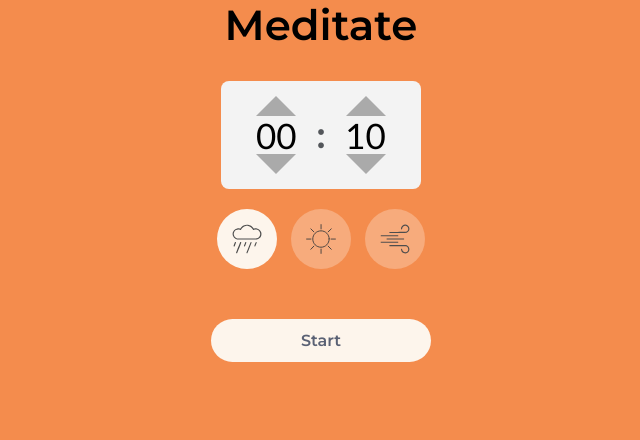
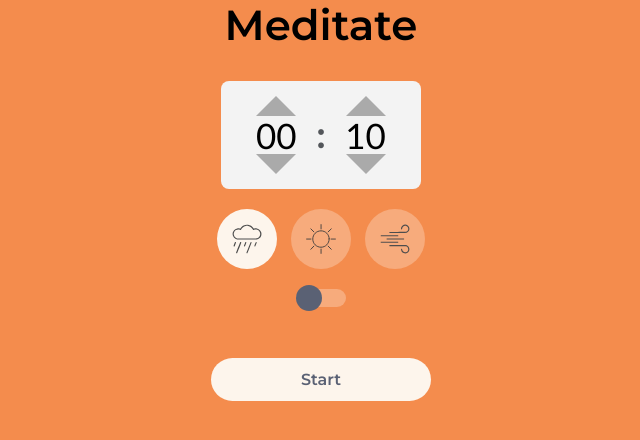
Before and after one commit to NunoGaioPereira/meditation-timer, a PHP site: page / in a window 1280 px wide. Shown: the part 31-471 px from the top of the page, without its empty margins (319-959 px from the left). Run offline with PHP 8.4, Linux system fonts and the light colour scheme.

Commit message:
add: create toggle switch

```diff
--- a/css/meditation.css
+++ b/css/meditation.css
@@ -13,7 +13,6 @@
 }
 
 body {
-    /* background-color: #ffce00; */
     background-color: var(--background);
     font-family: 'Montserrat', sans-serif;
 }
@@ -55,7 +54,6 @@ h3 {
     padding: 25px 15px;
     background-color: #f3f3f3;
     border-radius: 8px;
-    /* box-shadow: 0 0 6px rgba(0, 0, 0, 0.2); */
     color: #53565a;
     font-size: 35px;
     font-weight: 700;
@@ -156,6 +154,72 @@ h3 {
   height: 100%;
 }
 
+.settings {
+    margin: 0 auto;
+    max-width: 600px;
+    text-align: center;
+}
+
+.switch {
+  position: relative;
+  display: inline-block;
+  width: 50px;
+  height: 18px;
+}
+
+.switch input {
+  opacity: 0;
+  width: 0;
+  height: 0;
+}
+
+.slider {
+  position: absolute;
+  cursor: pointer;
+  top: 0;
+  left: 0;
+  right: 0;
+  bottom: 0;
+  background-color: var(--dark-contrast);
+  -webkit-transition: .4s;
+  transition: .4s;
+}
+
+.slider:before {
+  position: absolute;
+  content: "";
+  height: 26px;
+  width: 26px;
+  left: 0px;
+  bottom: -4px;
+  background-color: var(--gray);
+  -webkit-transition: .3s;
+  transition: .3s;
+}
+
+input:checked + .slider {
+  background-color: var(--light-contrast);
+}
+
+input:focus + .slider {
+  box-shadow: 0 0 1px var(--light-contrast);
+}
+
+input:checked + .slider:before {
+  -webkit-transform: translateX(25px);
+  -ms-transform: translateX(25px);
+  transform: translateX(25px);
+}
+
+/* Rounded sliders */
+.slider.round {
+  border-radius: 34px;
+}
+
+.slider.round:before {
+  border-radius: 50%;
+}
+
 #start {
     margin: 50px auto 0;
     display: block;
@@ -227,12 +291,6 @@ h3 {
 .player-container {
   height: 200px;
   text-align: center;
-  /*padding-top:*/
-  /*flex: 1; */
-  /*display: flex;*/
-  /*flex-direction: column;*/
-  /*justify-content: space-evenly;*/
-  /*align-items: center;*/
 }
 
 .player-container {
@@ -253,7 +311,6 @@ h3 {
 }
 
 .player-container .track {
-    /*position: relative;*/
     height: 100%;
 }
 
@@ -280,7 +337,6 @@ h3 {
     color: var(--light-contrast);
 }
 
-
  .moving-outline {
     stroke: var(--light-contrast);
  }
--- a/index.php
+++ b/index.php
@@ -32,6 +32,13 @@
             <button class="active" data-sound="./includes/sounds/rain.mp3" data-video="./includes/video/rain.mp4"><img src="./includes/imgs/rain.svg" alt="rain"></button>
             <button data-sound="./includes/sounds/beach.mp3" data-video="./includes/video/beach.mp4"><img src="./includes/imgs/beach.svg" alt="beach"></button>
             <button data-sound="./includes/sounds/wind.mp3" data-video="./includes/video/wind.mp4"><img src="./includes/imgs/wind.svg" alt="wind"></button>
+        </div>
+
+        <div class="settings">
+            <label class="switch">
+              <input type="checkbox">
+              <span class="slider round"></span>
+            </label>
         </div>
 
         <a href="#/" id="start">Start</a>
```
